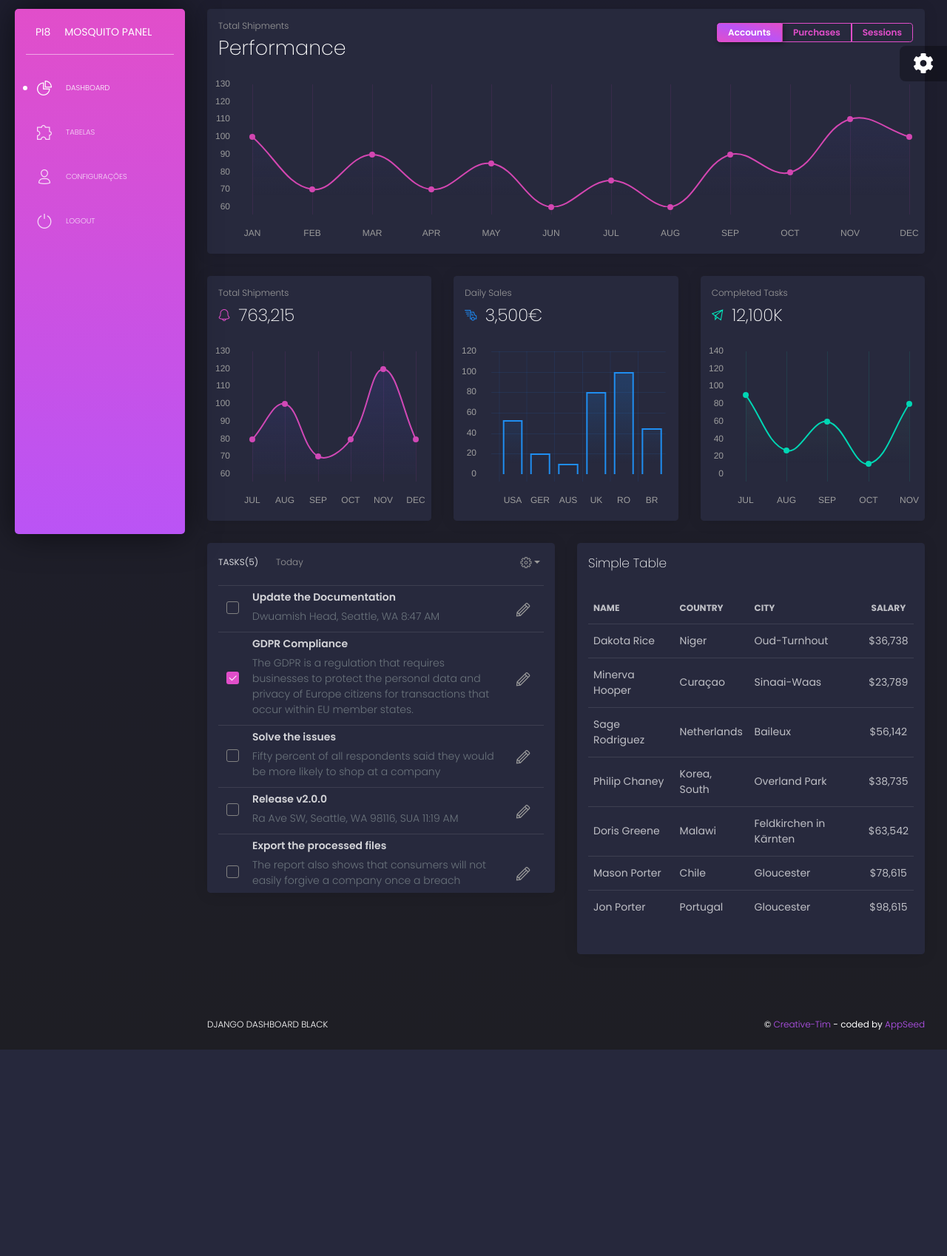
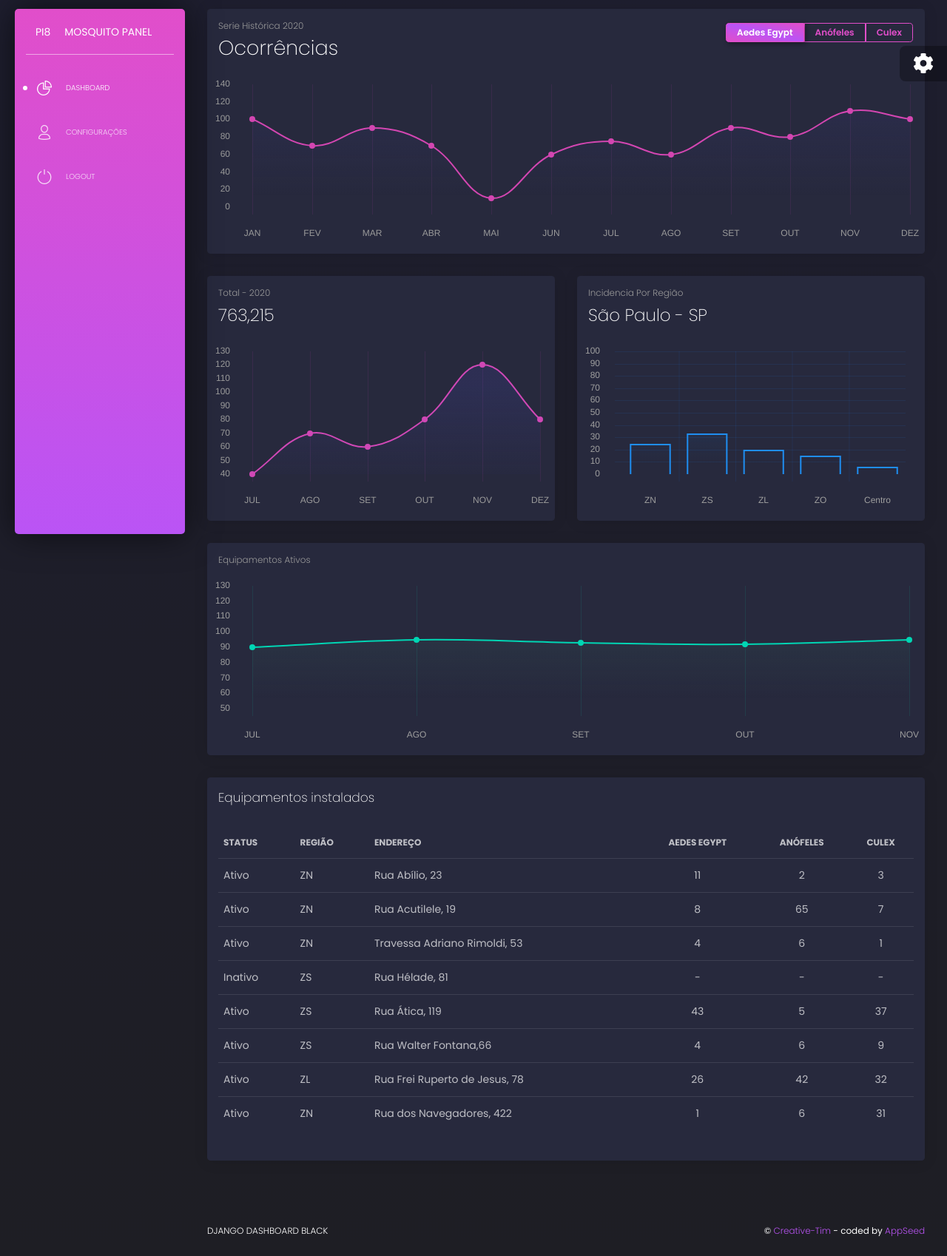
Before and after one commit to liquuid/dashboard-pi8, a Django app: page / in a window 1280 px wide. Shown: the part 68-1766 px from the top of the page at 74% size. Before the commit the page ends 1487 px from the top, so only its background shows below. Run offline with Django 3.2, Linux system fonts and the light colour scheme; the visitor is signed in with stand-in values (Sample User, id 1); some libraries are stand-ins or nearby versions.

Commit message:
load fixtures

```diff
--- a/apps/static/assets/demo/demo.js
+++ b/apps/static/assets/demo/demo.js
@@ -328,7 +328,7 @@ demo = {
           },
           ticks: {
             suggestedMin: 60,
-            suggestedMax: 120,
+            suggestedMax: 100,
             padding: 20,
             fontColor: "#9e9e9e"
           }
@@ -358,7 +358,7 @@ demo = {
     gradientStroke.addColorStop(0, 'rgba(119,52,169,0)'); //purple colors
 
     var data = {
-      labels: ['JUL', 'AUG', 'SEP', 'OCT', 'NOV', 'DEC'],
+      labels: ['JUL', 'AGO', 'SET', 'OUT', 'NOV', 'DEZ'],
       datasets: [{
         label: "Data",
         fill: true,
@@ -374,7 +374,7 @@ demo = {
         pointHoverRadius: 4,
         pointHoverBorderWidth: 15,
         pointRadius: 4,
-        data: [80, 100, 70, 80, 120, 80],
+        data: [40, 70, 60, 80, 120, 80],
       }]
     };
 
@@ -394,7 +394,7 @@ demo = {
     gradientStroke.addColorStop(0, 'rgba(66,134,121,0)'); //green colors
 
     var data = {
-      labels: ['JUL', 'AUG', 'SEP', 'OCT', 'NOV'],
+      labels: ['JUL', 'AGO', 'SET', 'OUT', 'NOV'],
       datasets: [{
         label: "My First dataset",
         fill: true,
@@ -410,7 +410,7 @@ demo = {
         pointHoverRadius: 4,
         pointHoverBorderWidth: 15,
         pointRadius: 4,
-        data: [90, 27, 60, 12, 80],
+        data: [90, 95, 93, 92, 95],
       }]
     };
 
@@ -423,8 +423,8 @@ demo = {
 
 
 
-    var chart_labels = ['JAN', 'FEB', 'MAR', 'APR', 'MAY', 'JUN', 'JUL', 'AUG', 'SEP', 'OCT', 'NOV', 'DEC'];
-    var chart_data = [100, 70, 90, 70, 85, 60, 75, 60, 90, 80, 110, 100];
+    var chart_labels = ['JAN', 'FEV', 'MAR', 'ABR', 'MAI', 'JUN', 'JUL', 'AGO', 'SET', 'OUT', 'NOV', 'DEZ'];
+    var chart_data = [100, 70, 90, 70, 10, 60, 75, 60, 90, 80, 110, 100];
 
 
     var ctx = document.getElementById("chartBig1").getContext('2d');
@@ -466,7 +466,7 @@ demo = {
       myChartData.update();
     });
     $("#1").click(function() {
-      var chart_data = [80, 120, 105, 110, 95, 105, 90, 100, 80, 95, 70, 120];
+      var chart_data = [80, 20, 105, 110, 95, 105, 90, 100, 80, 95, 70, 120];
       var data = myChartData.config.data;
       data.datasets[0].data = chart_data;
       data.labels = chart_labels;
@@ -474,7 +474,7 @@ demo = {
     });
 
     $("#2").click(function() {
-      var chart_data = [60, 80, 65, 130, 80, 105, 90, 130, 70, 115, 60, 130];
+      var chart_data = [100, 80, 65, 13, 80, 105, 90, 130, 70, 115, 100, 130];
       var data = myChartData.config.data;
       data.datasets[0].data = chart_data;
       data.labels = chart_labels;
@@ -498,7 +498,7 @@ demo = {
         display: false
       },
       data: {
-        labels: ['USA', 'GER', 'AUS', 'UK', 'RO', 'BR'],
+        labels: ['ZN', 'ZS', 'ZL', 'ZO', 'Centro'],
         datasets: [{
           label: "Countries",
           fill: true,
@@ -508,7 +508,7 @@ demo = {
           borderWidth: 2,
           borderDash: [],
           borderDashOffset: 0.0,
-          data: [53, 20, 10, 80, 100, 45],
+          data: [25, 33, 20, 15, 6],
         }]
       },
       options: gradientBarChartConfiguration
--- a/apps/templates/home/index.html
+++ b/apps/templates/home/index.html
@@ -14,28 +14,28 @@
           <div class="card-header ">
             <div class="row">
               <div class="col-sm-6 text-left">
-                <h5 class="card-category">Total Shipments</h5>
-                <h2 class="card-title">Performance</h2>
+                <h5 class="card-category">Serie histórica 2020</h5>
+                <h2 class="card-title">Ocorrências</h2>
               </div>
               <div class="col-sm-6">
                 <div class="btn-group btn-group-toggle float-right" data-toggle="buttons">
                   <label class="btn btn-sm btn-primary btn-simple active" id="0">
                     <input type="radio" name="options" checked>
-                    <span class="d-none d-sm-block d-md-block d-lg-block d-xl-block">Accounts</span>
+                    <span class="d-none d-sm-block d-md-block d-lg-block d-xl-block">Aedes Egypt</span>
                     <span class="d-block d-sm-none">
                       <i class="tim-icons icon-single-02"></i>
                     </span>
                   </label>
                   <label class="btn btn-sm btn-primary btn-simple" id="1">
                     <input type="radio" class="d-none d-sm-none" name="options">
-                    <span class="d-none d-sm-block d-md-block d-lg-block d-xl-block">Purchases</span>
+                    <span class="d-none d-sm-block d-md-block d-lg-block d-xl-block">Anófeles</span>
                     <span class="d-block d-sm-none">
                       <i class="tim-icons icon-gift-2"></i>
                     </span>
                   </label>
                   <label class="btn btn-sm btn-primary btn-simple" id="2">
                     <input type="radio" class="d-none" name="options">
-                    <span class="d-none d-sm-block d-md-block d-lg-block d-xl-block">Sessions</span>
+                    <span class="d-none d-sm-block d-md-block d-lg-block d-xl-block">Culex</span>
                     <span class="d-block d-sm-none">
                       <i class="tim-icons icon-tap-02"></i>
                     </span>
@@ -54,11 +54,11 @@
 
     </div>
     <div class="row">
-      <div class="col-lg-4">
+      <div class="col-lg-6">
         <div class="card card-chart">
           <div class="card-header">
-            <h5 class="card-category">Total Shipments</h5>
-            <h3 class="card-title"><i class="tim-icons icon-bell-55 text-primary"></i> 763,215</h3>
+            <h5 class="card-category">Total - 2020</h5>
+            <h3 class="card-title"> 763,215</h3>
           </div>
           <div class="card-body">
             <div class="chart-area">
@@ -67,11 +67,11 @@
           </div>
         </div>
       </div>
-      <div class="col-lg-4">
+      <div class="col-lg-6">
         <div class="card card-chart">
           <div class="card-header">
-            <h5 class="card-category">Daily Sales</h5>
-            <h3 class="card-title"><i class="tim-icons icon-delivery-fast text-info"></i> 3,500€</h3>
+            <h5 class="card-category">Incidencia por região</h5>
+            <h3 class="card-title">São Paulo - SP</h3>
           </div>
           <div class="card-body">
             <div class="chart-area">
@@ -80,11 +80,11 @@
           </div>
         </div>
       </div>
-      <div class="col-lg-4">
+      <div class="col-lg-12">
         <div class="card card-chart">
           <div class="card-header">
-            <h5 class="card-category">Completed Tasks</h5>
-            <h3 class="card-title"><i class="tim-icons icon-send text-success"></i> 12,100K</h3>
+            <h5 class="card-category">Equipamentos ativos</h5>
+
           </div>
           <div class="card-body">
             <div class="chart-area">
@@ -95,162 +95,11 @@
       </div>
     </div>
     <div class="row">
-      <div class="col-lg-6 col-md-12">
-        <div class="card card-tasks">
-          <div class="card-header ">
-            <h6 class="title d-inline">Tasks(5)</h6>
-            <p class="card-category d-inline">today</p>
-            <div class="dropdown">
-              <button type="button" class="btn btn-link dropdown-toggle btn-icon" data-toggle="dropdown">
-                <i class="tim-icons icon-settings-gear-63"></i>
-              </button>
-              <div class="dropdown-menu dropdown-menu-right" aria-labelledby="dropdownMenuLink">
-                <a class="dropdown-item" href="#pablo">Action</a>
-                <a class="dropdown-item" href="#pablo">Another action</a>
-                <a class="dropdown-item" href="#pablo">Something else</a>
-              </div>
-            </div>
-          </div>
-          <div class="card-body ">
-            <div class="table-full-width table-responsive">
-              <table class="table">
-                <tbody>
-                  <tr>
-                    <td>
-                      <div class="form-check">
-                        <label class="form-check-label">
-                          <input class="form-check-input" type="checkbox" value="">
-                          <span class="form-check-sign">
-                            <span class="check"></span>
-                          </span>
-                        </label>
-                      </div>
-                    </td>
-                    <td>
-                      <p class="title">Update the Documentation</p>
-                      <p class="text-muted">Dwuamish Head, Seattle, WA 8:47 AM</p>
-                    </td>
-                    <td class="td-actions text-right">
-                      <button type="button" rel="tooltip" title="" class="btn btn-link" data-original-title="Edit Task">
-                        <i class="tim-icons icon-pencil"></i>
-                      </button>
-                    </td>
-                  </tr>
-                  <tr>
-                    <td>
-                      <div class="form-check">
-                        <label class="form-check-label">
-                          <input class="form-check-input" type="checkbox" value="" checked="">
-                          <span class="form-check-sign">
-                            <span class="check"></span>
-                          </span>
-                        </label>
-                      </div>
-                    </td>
-                    <td>
-                      <p class="title">GDPR Compliance</p>
-                      <p class="text-muted">The GDPR is a regulation that requires businesses to protect the personal data and privacy of Europe citizens for transactions that occur within EU member states.</p>
-                    </td>
-                    <td class="td-actions text-right">
-                      <button type="button" rel="tooltip" title="" class="btn btn-link" data-original-title="Edit Task">
-                        <i class="tim-icons icon-pencil"></i>
-                      </button>
-                    </td>
-                  </tr>
-                  <tr>
-                    <td>
-                      <div class="form-check">
-                        <label class="form-check-label">
-                          <input class="form-check-input" type="checkbox" value="">
-                          <span class="form-check-sign">
-                            <span class="check"></span>
-                          </span>
-                        </label>
-                      </div>
-                    </td>
-                    <td>
-                      <p class="title">Solve the issues</p>
-                      <p class="text-muted">Fifty percent of all respondents said they would be more likely to shop at a company </p>
-                    </td>
-                    <td class="td-actions text-right">
-                      <button type="button" rel="tooltip" title="" class="btn btn-link" data-original-title="Edit Task">
-                        <i class="tim-icons icon-pencil"></i>
-                      </button>
-                    </td>
-                  </tr>
-                  <tr>
-                    <td>
-                      <div class="form-check">
-                        <label class="form-check-label">
-                          <input class="form-check-input" type="checkbox" value="">
-                          <span class="form-check-sign">
-                            <span class="check"></span>
-                          </span>
-                        </label>
-                      </div>
-                    </td>
-                    <td>
-                      <p class="title">Release v2.0.0</p>
-                      <p class="text-muted">Ra Ave SW, Seattle, WA 98116, SUA 11:19 AM</p>
-                    </td>
-                    <td class="td-actions text-right">
-                      <button type="button" rel="tooltip" title="" class="btn btn-link" data-original-title="Edit Task">
-                        <i class="tim-icons icon-pencil"></i>
-                      </button>
-                    </td>
-                  </tr>
-                  <tr>
-                    <td>
-                      <div class="form-check">
-                        <label class="form-check-label">
-                          <input class="form-check-input" type="checkbox" value="">
-                          <span class="form-check-sign">
-                            <span class="check"></span>
-                          </span>
-                        </label>
-                      </div>
-                    </td>
-                    <td>
-                      <p class="title">Export the processed files</p>
-                      <p class="text-muted">The report also shows that consumers will not easily forgive a company once a breach exposing their personal data occurs. </p>
-                    </td>
-                    <td class="td-actions text-right">
-                      <button type="button" rel="tooltip" title="" class="btn btn-link" data-original-title="Edit Task">
-                        <i class="tim-icons icon-pencil"></i>
-                      </button>
-                    </td>
-                  </tr>
-                  <tr>
-                    <td>
-                      <div class="form-check">
-                        <label class="form-check-label">
-                          <input class="form-check-input" type="checkbox" value="">
-                          <span class="form-check-sign">
-                            <span class="check"></span>
-                          </span>
-                        </label>
-                      </div>
-                    </td>
-                    <td>
-                      <p class="title">Arival at export process</p>
-                      <p class="text-muted">Capitol Hill, Seattle, WA 12:34 AM</p>
-                    </td>
-                    <td class="td-actions text-right">
-                      <button type="button" rel="tooltip" title="" class="btn btn-link" data-original-title="Edit Task">
-                        <i class="tim-icons icon-pencil"></i>
-                      </button>
-                    </td>
-                  </tr>
-                </tbody>
-              </table>
-            </div>
-          </div>
-        </div>
-      </div>
-      <div class="col-lg-6 col-md-12">
+
+      <div class="col-lg-12 col-md-12">
         <div class="card ">
           <div class="card-header">
-            <h4 class="card-title"> Simple Table</h4>
+            <h4 class="card-title"> Equipamentos instalados</h4>
           </div>
           <div class="card-body">
             <div class="table-responsive">
@@ -258,116 +107,184 @@
                 <thead class=" text-primary">
                   <tr>
                     <th>
-                      Name
+                      Status
                     </th>
                     <th>
-                      Country
+                      Região
                     </th>
                     <th>
-                      City
+                      Endereço
                     </th>
                     <th class="text-center">
-                      Salary
+                      Aedes Egypt
+                    </th>
+                    <th class="text-center">
+                      Anófeles
+                    </th>
+                    <th class="text-center">
+                      Culex
                     </th>
                   </tr>
                 </thead>
                 <tbody>
                   <tr>
                     <td>
-                      Dakota Rice
+                      Ativo
                     </td>
                     <td>
-                      Niger
+                      ZN
                     </td>
                     <td>
-                      Oud-Turnhout
+                      Rua Abílio, 23
                     </td>
                     <td class="text-center">
-                      $36,738
+                      11
+                    </td>
+                    <td class="text-center">
+                      2
+                    </td>
+                   <td class="text-center">
+                      3
                     </td>
                   </tr>
                   <tr>
                     <td>
-                      Minerva Hooper
+                      Ativo
                     </td>
                     <td>
-                      Curaçao
+                      ZN
                     </td>
                     <td>
-                      Sinaai-Waas
+                      Rua Acutilele, 19
                     </td>
                     <td class="text-center">
-                      $23,789
+                      8
+                    </td>
+                    <td class="text-center">
+                      65
+                    </td>
+                   <td class="text-center">
+                      7
                     </td>
                   </tr>
                   <tr>
                     <td>
-                      Sage Rodriguez
+                      Ativo
                     </td>
                     <td>
-                      Netherlands
+                      ZN
                     </td>
                     <td>
-                      Baileux
+                      Travessa Adriano Rimoldi, 53
                     </td>
                     <td class="text-center">
-                      $56,142
+                      4
+                    </td>
+                    <td class="text-center">
+                      6
+                    </td>
+                   <td class="text-center">
+                      1
                     </td>
                   </tr>
                   <tr>
                     <td>
-                      Philip Chaney
+                      Inativo
                     </td>
                     <td>
-                      Korea, South
+                      ZS
                     </td>
                     <td>
-                      Overland Park
+                      Rua Hélade, 81
                     </td>
                     <td class="text-center">
-                      $38,735
+                      -
+                    </td>
+                    <td class="text-center">
+                      -
+                    </td>
+                   <td class="text-center">
+                      -
+                    </td>
+                  </tr>
+                                    <tr>
+                    <td>
+                      Ativo
+                    </td>
+                    <td>
+                      ZS
+                    </td>
+                    <td>
+                      Rua Ática, 119
+                    </td>
+                    <td class="text-center">
+                      43
+                    </td>
+                    <td class="text-center">
+                      5
+                    </td>
+                   <td class="text-center">
+                      37
                     </td>
                   </tr>
                   <tr>
                     <td>
-                      Doris Greene
+                      Ativo
                     </td>
                     <td>
-                      Malawi
+                      ZS
                     </td>
                     <td>
-                      Feldkirchen in Kärnten
+                      Rua Walter Fontana,66
                     </td>
                     <td class="text-center">
-                      $63,542
+                      4
+                    </td>
+                    <td class="text-center">
+                      6
+                    </td>
+                   <td class="text-center">
+                      9
                     </td>
                   </tr>
                   <tr>
                     <td>
-                      Mason Porter
+                      Ativo
                     </td>
                     <td>
-                      Chile
+                      ZL
                     </td>
                     <td>
-                      Gloucester
+                      Rua Frei Ruperto de Jesus, 78
                     </td>
                     <td class="text-center">
-                      $78,615
+                      26
+                    </td>
+                    <td class="text-center">
+                      42
+                    </td>
+                   <td class="text-center">
+                      32
                     </td>
                   </tr>
                   <tr>
                     <td>
-                      Jon Porter
+                      Ativo
                     </td>
                     <td>
-                      Portugal
+                      ZN
                     </td>
                     <td>
-                      Gloucester
+                      Rua dos Navegadores, 422
                     </td>
                     <td class="text-center">
-                      $98,615
+                      1
+                    </td>
+                    <td class="text-center">
+                      6
+                    </td>
+                   <td class="text-center">
+                      31
                     </td>
                   </tr>
                 </tbody>
--- a/apps/templates/includes/sidebar.html
+++ b/apps/templates/includes/sidebar.html
@@ -22,12 +22,12 @@
               <p>Dashboard</p>
             </a>
           </li>
-          <li class="{% if 'tables' in segment %} active {% endif %}">
+          <!-- <li class="{% if 'tables' in segment %} active {% endif %}">
             <a href="/ui-tables.html">
               <i class="tim-icons icon-puzzle-10"></i>
               <p>Tabelas</p>
             </a>
-          </li>
+          </li> -->
           <li class="{% if 'page-user' in segment %} active {% endif %}">
             <a href="/page-user.html">
               <i class="tim-icons icon-single-02"></i>
--- a/docker-compose.yml
+++ b/docker-compose.yml
@@ -13,7 +13,7 @@ services:
     restart: always
     image: "nginx:latest"
     ports:
-      - "85:85"
+      - "8080:8080"
     volumes:
       - ./nginx:/etc/nginx/conf.d
     networks:
```
